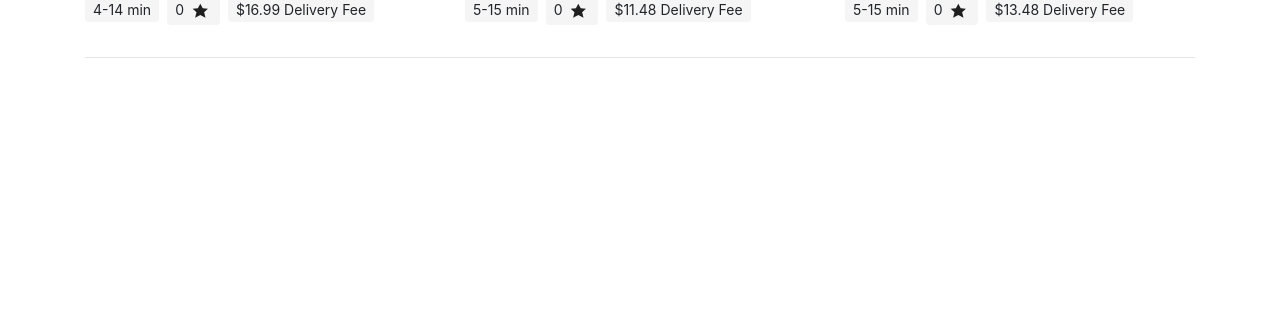
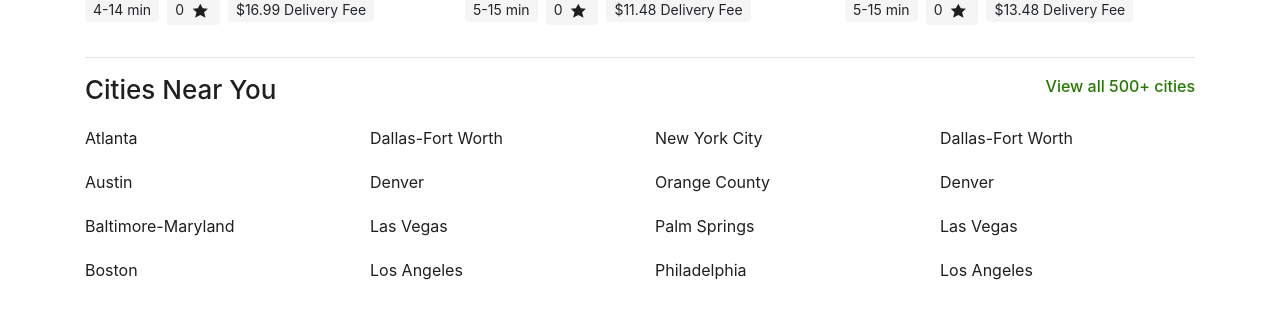
Before and after one commit to mahdimotamedi/uber-eats-react, a React (Create React App) app: page / in a window 1280 px wide. Shown: the part 1808-2124 px from the top of the page. Before the commit the page ends 1882 px from the top, so only its background shows below. Built offline with nearby package versions, Linux system fonts and the light colour scheme.

Commit message:
feat: add HomeCities component

```diff
--- a/src/assets/sass/_theme.scss
+++ b/src/assets/sass/_theme.scss
@@ -318,3 +318,33 @@
     }
   }
 }
+
+// cities
+.cities {
+  h3 {
+    margin-bottom: 0;
+    display: inline-block;
+  }
+
+  &__btn-more {
+    color: #247a00 !important;
+    line-height: 24px;
+    float: right;
+    font-weight: 500;
+
+    &:hover {
+      text-decoration: underline;
+    }
+  }
+
+  &__items {
+    a {
+      display: block;
+      line-height: 24px;
+      font-size: 16px;
+      color: #1f1f1f;
+      margin-bottom: 20px;
+      margin-top: 20px;
+    }
+  }
+}
--- /dev/null
+++ b/src/ui/components/home-cities/home-cities.js
@@ -0,0 +1,45 @@
+import React from "react";
+import { Col, Row } from "react-bootstrap";
+
+function HomeCities() {
+  return (
+    <div className="cities">
+      <h3>Cities Near You</h3>
+      <a className="cities__btn-more" href="/">
+        View all 500+ cities
+      </a>
+
+      <Row className="cities__items">
+        <Col md={3}>
+          <a href="/">Atlanta</a>
+          <a href="/">Austin</a>
+          <a href="/">Baltimore-Maryland</a>
+          <a href="/">Boston</a>
+        </Col>
+
+        <Col md={3}>
+          <a href="/">Dallas-Fort Worth</a>
+          <a href="/">Denver</a>
+          <a href="/">Las Vegas</a>
+          <a href="/">Los Angeles</a>
+        </Col>
+
+        <Col md={3}>
+          <a href="/">New York City</a>
+          <a href="/">Orange County</a>
+          <a href="/">Palm Springs</a>
+          <a href="/">Philadelphia</a>
+        </Col>
+
+        <Col md={3}>
+          <a href="/">Dallas-Fort Worth</a>
+          <a href="/">Denver</a>
+          <a href="/">Las Vegas</a>
+          <a href="/">Los Angeles</a>
+        </Col>
+      </Row>
+    </div>
+  );
+}
+
+export default HomeCities;
--- a/src/ui/views/AppContent.js
+++ b/src/ui/views/AppContent.js
@@ -3,6 +3,7 @@ import CarouselFood from "../components/carousel-food/CarouselFood";
 import { Container } from "react-bootstrap";
 import ApiFood from "../../core/api/api.food";
 import HomeIntro from "../components/home-intro/HomeIntro";
+import HomeCities from "../components/home-cities/home-cities";
 
 function AppContent() {
   const [foods1, setFoods1] = useState([]);
@@ -27,6 +28,10 @@ function AppContent() {
         <CarouselFood title="New on Uber Eats" items={foods2} />
 
         <hr />
+
+        <HomeCities />
+
+        <hr />
       </Container>
     </>
   );
```
